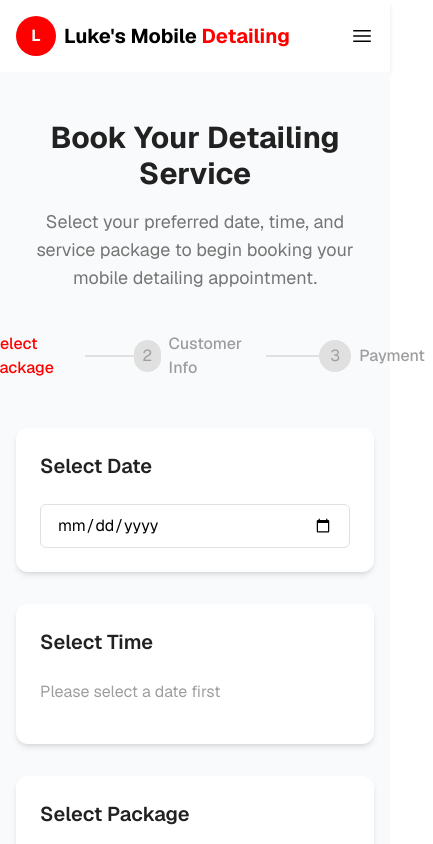
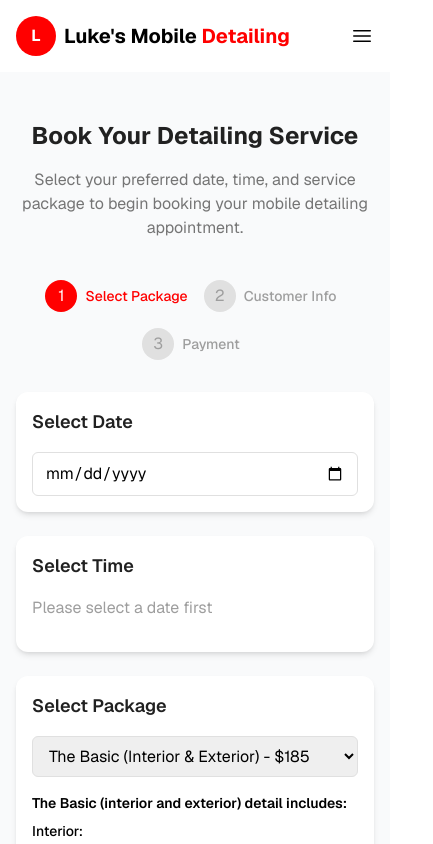
Before and after one commit to peymannaderi10/lukesmobiledetailingllc.com, a Next.js app: page /booking in a window 390 px wide. Shown: the top 844 px of the page, 433 px wide, since content can reach past the window. Built offline with nearby package versions, Linux system fonts and the light colour scheme.

Commit message:
update booking page responsiveness to mobile

```diff
--- a/src/app/booking/page.tsx
+++ b/src/app/booking/page.tsx
@@ -1,6 +1,6 @@
 "use client";
 
-import { useState, Suspense, useEffect, ReactNode } from 'react';
+import { useState, Suspense, useEffect, ReactNode, useCallback } from 'react';
 import { useRouter, useSearchParams } from 'next/navigation';
 
 function BookingContent() {
@@ -139,38 +139,8 @@ function BookingContent() {
     }
   };
 
-  // Set initial package from URL parameter on component mount
-  useEffect(() => {
-    const packageParam = searchParams.get('package');
-    if (packageParam) {
-      // Convert the URL parameter to match the dropdown options
-      const packageMap: Record<string, string> = {
-        'basic': 'Basic',
-        'signature': 'Signature',
-        'full-interior': 'Full-Interior',
-        'full-exterior': 'Full-Exterior'
-      };
-
-      // Use the mapped value or default to Basic if not found
-      const packageValue = packageMap[packageParam.toLowerCase()] || 'Basic';
-      setSelectedPackage(packageValue);
-    }
-  }, [searchParams]);
-
-  // Update package details when package selection changes
-  useEffect(() => {
-    setPackageDetails(packageInfo[selectedPackage]?.description || null);
-  }, [selectedPackage]);
-
-  // Check available times when date changes
-  useEffect(() => {
-    if (selectedDate) {
-      checkAvailableTimes(selectedDate);
-    }
-  }, [selectedDate, selectedPackage]);
-
   // Function to check available times for a given date
-  const checkAvailableTimes = async (date: string) => {
+  const checkAvailableTimes = useCallback(async (date: string) => {
     setIsCheckingAvailability(true);
     setError(null);
 
@@ -205,7 +175,37 @@ function BookingContent() {
     } finally {
       setIsCheckingAvailability(false);
     }
-  };
+  }, [selectedPackage, selectedTime]);
+
+  // Set initial package from URL parameter on component mount
+  useEffect(() => {
+    const packageParam = searchParams.get('package');
+    if (packageParam) {
+      // Convert the URL parameter to match the dropdown options
+      const packageMap: Record<string, string> = {
+        'basic': 'Basic',
+        'signature': 'Signature',
+        'full-interior': 'Full-Interior',
+        'full-exterior': 'Full-Exterior'
+      };
+
+      // Use the mapped value or default to Basic if not found
+      const packageValue = packageMap[packageParam.toLowerCase()] || 'Basic';
+      setSelectedPackage(packageValue);
+    }
+  }, [searchParams]);
+
+  // Update package details when package selection changes
+  useEffect(() => {
+    setPackageDetails(packageInfo[selectedPackage]?.description || null);
+  }, [selectedPackage]);
+
+  // Check available times when date changes
+  useEffect(() => {
+    if (selectedDate) {
+      checkAvailableTimes(selectedDate);
+    }
+  }, [selectedDate, checkAvailableTimes]);
 
   // Handle form submission
   const handleSubmit = (e: React.FormEvent) => {
@@ -231,49 +231,49 @@ function BookingContent() {
   };
 
   return (
-    <div className="py-12 md:py-20 bg-gray-50 min-h-screen">
-      <div className="container-custom">
+    <div className="py-12 md:py-20 bg-gray-50 min-h-screen w-full overflow-x-hidden">
+      <div className="container-custom px-4 sm:px-6 lg:px-8 max-w-full sm:max-w-7xl mx-auto">
         <div className="text-center mb-10">
-          <h1 className="text-3xl md:text-4xl font-bold text-gray-900 mb-4">Book Your Detailing Service</h1>
-          <p className="text-lg text-gray-600 max-w-2xl mx-auto">
+          <h1 className="text-2xl sm:text-3xl md:text-4xl font-bold text-gray-900 mb-4">Book Your Detailing Service</h1>
+          <p className="text-base sm:text-lg text-gray-600 max-w-2xl mx-auto">
             Select your preferred date, time, and service package to begin booking your mobile detailing appointment.
           </p>
         </div>
 
-        {/* Booking Steps */}
-        <div className="flex justify-center mb-12">
-          <div className="flex items-center">
+        {/* Booking Steps - Mobile Responsive */}
+        <div className="flex flex-wrap justify-center mb-8 md:mb-12 gap-2 sm:gap-0">
+          <div className="flex items-center mb-2 sm:mb-0">
             <div className="w-8 h-8 bg-primary text-white rounded-full flex items-center justify-center">
               <span>1</span>
             </div>
-            <div className="text-primary font-medium mx-2">Select Package</div>
-            <div className="w-16 h-0.5 bg-gray-300"></div>
+            <div className="text-primary font-medium mx-2 text-sm sm:text-base">Select Package</div>
+            <div className="hidden sm:block w-8 sm:w-16 h-0.5 bg-gray-300"></div>
           </div>
-          <div className="flex items-center">
+          <div className="flex items-center mb-2 sm:mb-0">
             <div className="w-8 h-8 bg-gray-300 text-gray-500 rounded-full flex items-center justify-center">
               <span>2</span>
             </div>
-            <div className="text-gray-500 font-medium mx-2">Customer Info</div>
-            <div className="w-16 h-0.5 bg-gray-300"></div>
+            <div className="text-gray-500 font-medium mx-2 text-sm sm:text-base">Customer Info</div>
+            <div className="hidden sm:block w-8 sm:w-16 h-0.5 bg-gray-300"></div>
           </div>
           <div className="flex items-center">
             <div className="w-8 h-8 bg-gray-300 text-gray-500 rounded-full flex items-center justify-center">
               <span>3</span>
             </div>
-            <div className="text-gray-500 font-medium mx-2">Payment</div>
+            <div className="text-gray-500 font-medium mx-2 text-sm sm:text-base">Payment</div>
           </div>
         </div>
 
         <div className="max-w-4xl mx-auto">
           <form onSubmit={handleSubmit} className="space-y-8">
-            <div className="grid grid-cols-1 md:grid-cols-2 gap-8">
+            <div className="grid grid-cols-1 md:grid-cols-2 gap-6 sm:gap-8">
               {/* Date and Time Selection */}
-              <div className="space-y-8">
-                <div className="bg-white rounded-xl shadow-md p-6">
-                  <h2 className="text-xl font-semibold text-gray-900 mb-6">Select Date</h2>
+              <div className="space-y-6 sm:space-y-8">
+                <div className="bg-white rounded-xl shadow-md p-4 sm:p-6">
+                  <h2 className="text-lg sm:text-xl font-semibold text-gray-900 mb-4 sm:mb-6">Select Date</h2>
                   <input
                     type="date"
-                    className="w-full px-4 py-2 border border-gray-300 rounded-md focus:ring-primary focus:border-primary text-black"
+                    className="w-full px-3 sm:px-4 py-2 border border-gray-300 rounded-md focus:ring-primary focus:border-primary text-black"
                     value={selectedDate}
                     onChange={(e) => setSelectedDate(e.target.value)}
                     min={new Date().toISOString().split('T')[0]}
@@ -281,8 +281,8 @@ function BookingContent() {
                   />
                 </div>
 
-                <div className="bg-white rounded-xl shadow-md p-6">
-                  <h2 className="text-xl font-semibold text-gray-900 mb-6">Select Time</h2>
+                <div className="bg-white rounded-xl shadow-md p-4 sm:p-6">
+                  <h2 className="text-lg sm:text-xl font-semibold text-gray-900 mb-4 sm:mb-6">Select Time</h2>
 
                   {isCheckingAvailability ? (
                     <div className="flex justify-center items-center py-4">
@@ -297,7 +297,7 @@ function BookingContent() {
                         <p className="text-gray-500 mb-4">No available times for this date. Please select another date.</p>
                       ) : (
                         <select
-                          className="w-full px-4 py-2 border border-gray-300 rounded-md focus:ring-primary focus:border-primary text-black"
+                          className="w-full px-3 sm:px-4 py-2 border border-gray-300 rounded-md focus:ring-primary focus:border-primary text-black"
                           value={selectedTime}
                           onChange={(e) => setSelectedTime(e.target.value)}
                           required
@@ -316,10 +316,10 @@ function BookingContent() {
               </div>
 
               {/* Package Selection */}
-              <div className="bg-white rounded-xl shadow-md p-6">
-                <h2 className="text-xl font-semibold text-gray-900 mb-6">Select Package</h2>
+              <div className="bg-white rounded-xl shadow-md p-4 sm:p-6">
+                <h2 className="text-lg sm:text-xl font-semibold text-gray-900 mb-4 sm:mb-6">Select Package</h2>
                 <select
-                  className="w-full px-4 py-2 border border-gray-300 rounded-md focus:ring-primary focus:border-primary text-black"
+                  className="w-full px-3 sm:px-4 py-2 border border-gray-300 rounded-md focus:ring-primary focus:border-primary text-black"
                   value={selectedPackage}
                   onChange={(e) => setSelectedPackage(e.target.value)}
                   required
@@ -331,7 +331,9 @@ function BookingContent() {
                 </select>
 
                 {/* Display package details */}
-                {packageDetails}
+                <div className="overflow-y-auto max-h-[50vh] sm:max-h-[400px] pr-1">
+                  {packageDetails}
+                </div>
               </div>
             </div>
 
@@ -344,7 +346,7 @@ function BookingContent() {
             <div className="flex justify-end">
               <button
                 type="submit"
-                className="btn-primary"
+                className="btn-primary px-4 sm:px-6 py-2 sm:py-3 text-sm sm:text-base"
                 disabled={isLoading || !selectedDate || !selectedTime}
               >
                 {isLoading ? 'Processing...' : 'Continue to Customer Info'}
--- a/src/app/layout.tsx
+++ b/src/app/layout.tsx
@@ -1,4 +1,4 @@
-import type { Metadata } from "next";
+import type { Metadata, Viewport } from "next";
 import { Geist, Geist_Mono } from "next/font/google";
 import "./globals.css";
 import Navbar from "@/components/Navbar";
@@ -13,6 +13,13 @@ const geistMono = Geist_Mono({
   variable: "--font-geist-mono",
   subsets: ["latin"],
 });
+
+export const viewport: Viewport = {
+  width: 'device-width',
+  initialScale: 1,
+  maximumScale: 5,
+  userScalable: true,
+}
 
 export const metadata: Metadata = {
   title: "Luke's Mobile Detailing | Professional Car Detailing Services",
```
